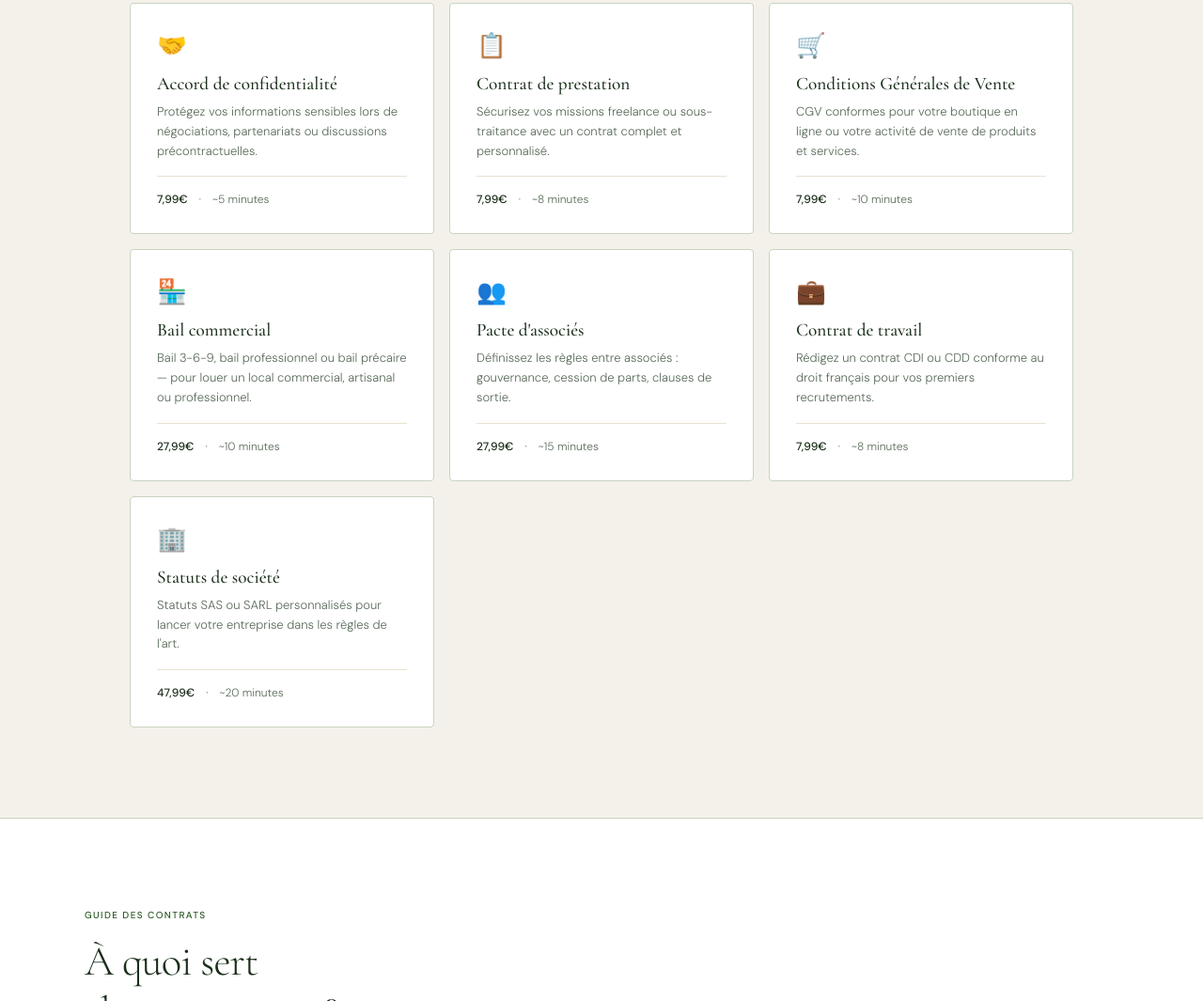
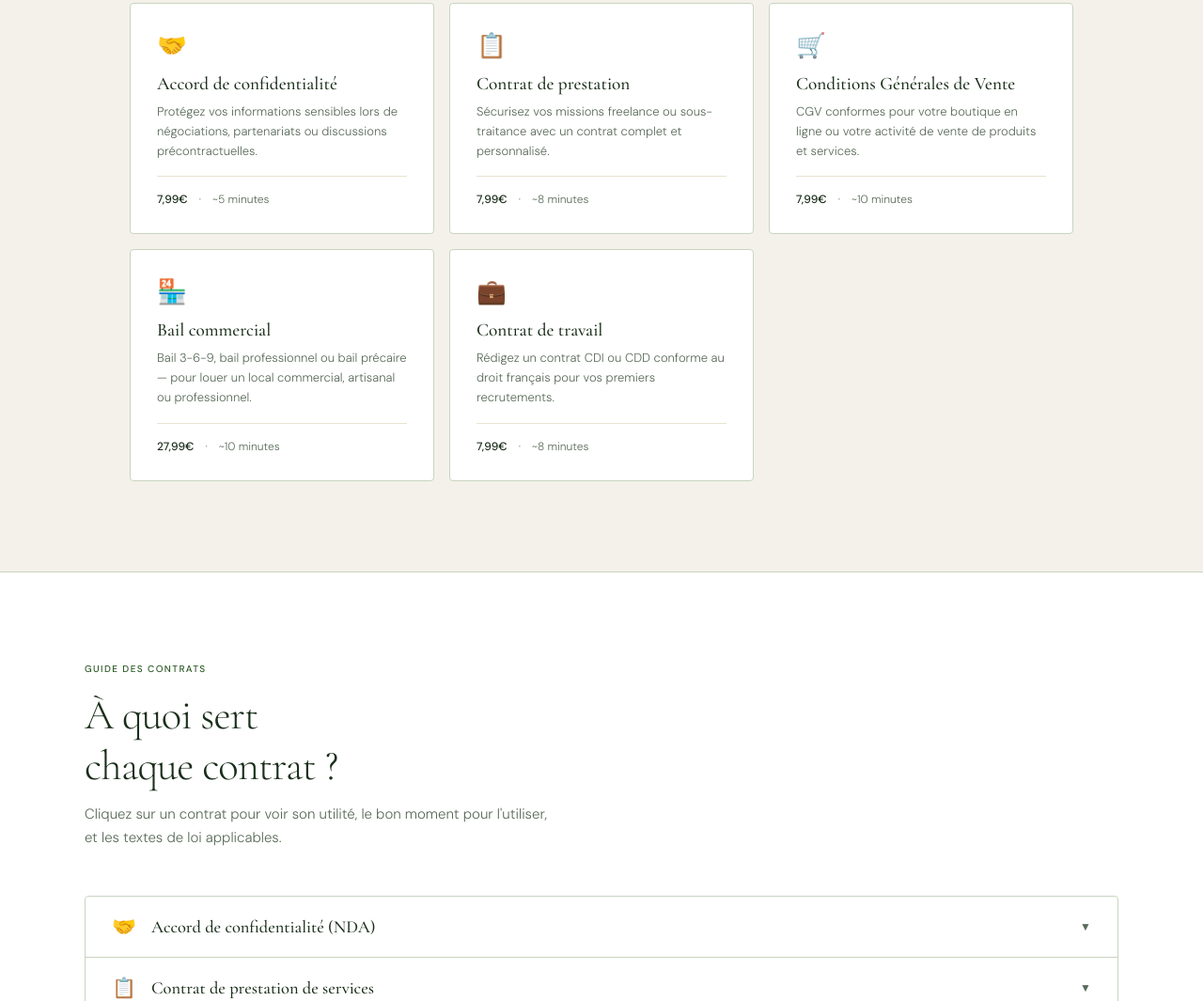
Before and after one commit to Bouga-hold/Lexgen, a plain HTML site: page index.html in a window 1280 px wide. Shown: the part 1141-2206 px from the top of the page at 94% size. Drawn offline with nearby package versions, Linux system fonts and the light colour scheme.

Commit message:
Suppression cartes pacte associés et statuts société

```diff
--- a/index.html
+++ b/index.html
@@ -666,16 +666,7 @@ nav {
       </div>
     </a>
 
-    <div class="contract-card soon">
-      <div class="contract-icon">👥</div>
-      <div class="contract-name">Pacte d'associés</div>
-      <div class="contract-desc">Définissez les règles entre associés : gouvernance, cession de parts, clauses de sortie.</div>
-      <div class="contract-meta">
-        <span class="contract-price">27,99€</span>
-        <span>·</span>
-        <span>~15 minutes</span>
-      </div>
-    </div>
+
 
     <a href="contrat-travail.html" class="contract-card available">
       <div class="contract-icon">💼</div>
@@ -688,16 +679,7 @@ nav {
       </div>
     </a>
 
-    <div class="contract-card soon">
-      <div class="contract-icon">🏢</div>
-      <div class="contract-name">Statuts de société</div>
-      <div class="contract-desc">Statuts SAS ou SARL personnalisés pour lancer votre entreprise dans les règles de l'art.</div>
-      <div class="contract-meta">
-        <span class="contract-price">47,99€</span>
-        <span>·</span>
-        <span>~20 minutes</span>
-      </div>
-    </div>
+
   </div>
 </section>
 
```
